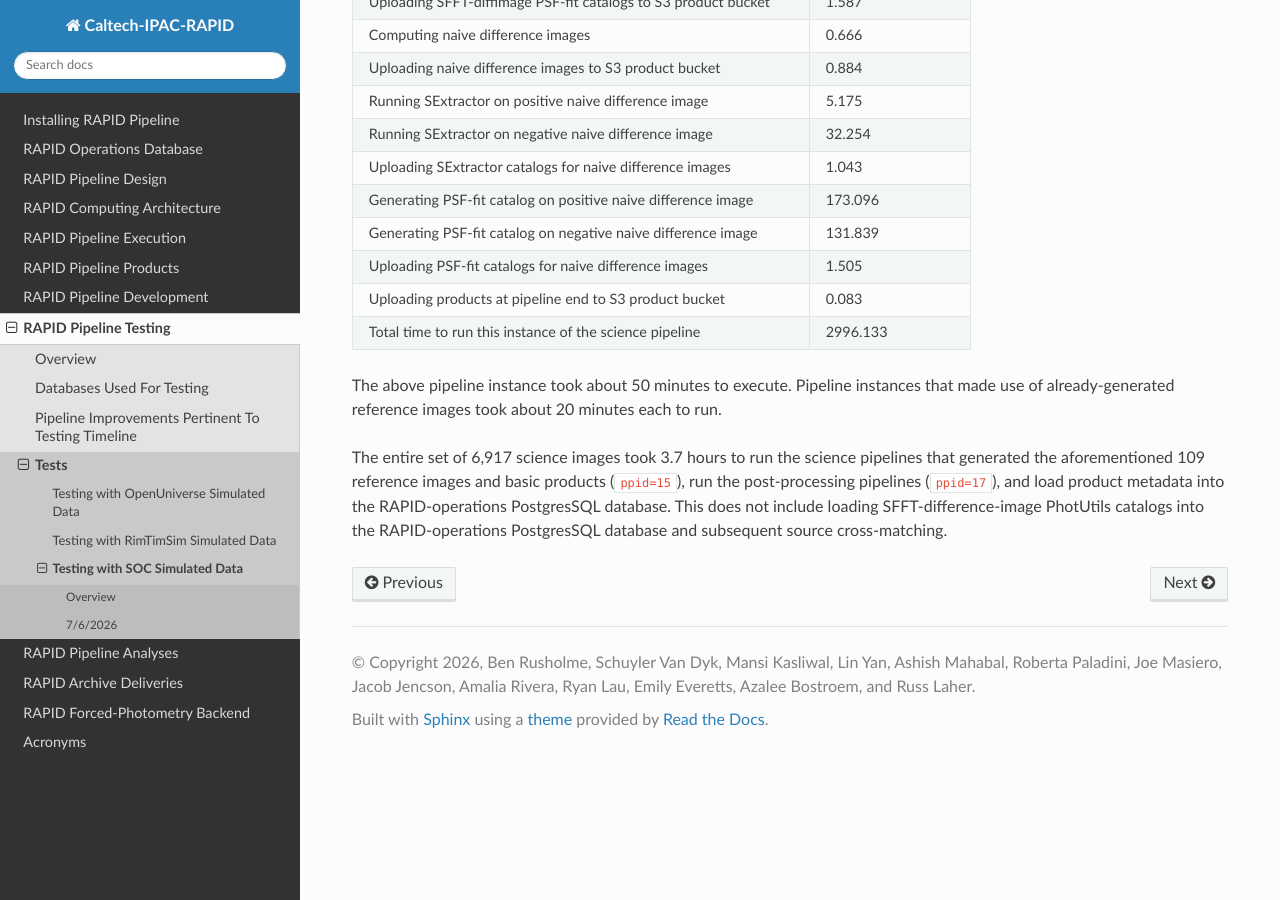
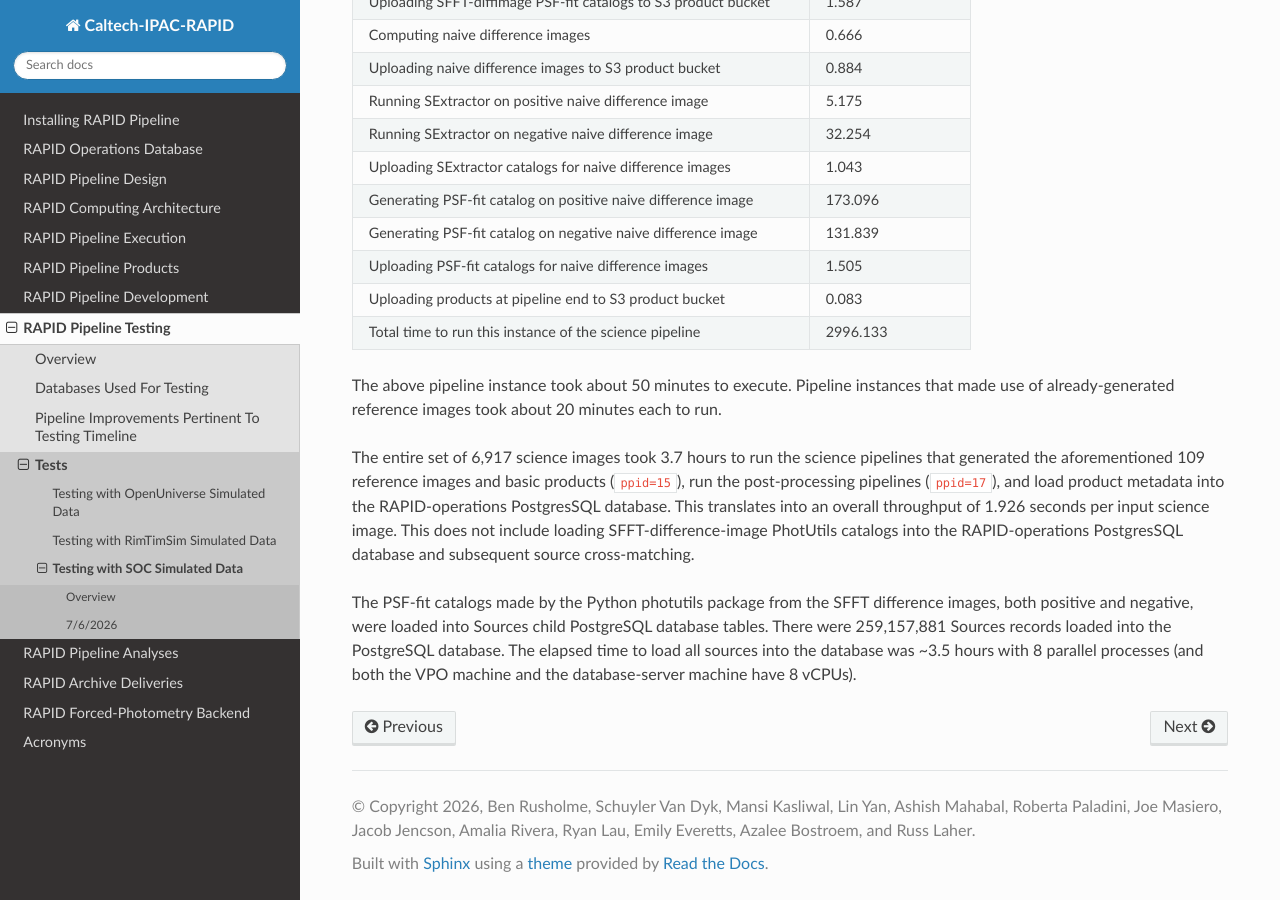
Before and after one commit to Caltech-IPAC/rapid, a Sphinx documentation site: the page built from docs/source/dev/socsim_tests.rst, in a window 1280 px wide and 900 px high, scrolled down 6837 px. Built offline with Sphinx 7.4.7 and the Read the Docs theme 3.1.0, drawn with Linux system fonts in a browser that asks for light colours.

Commit message:
Added into about 259,157,881 Sources records loaded into the PostgreSQL database.

```diff
--- a/docs/source/dev/socsim_tests.rst
+++ b/docs/source/dev/socsim_tests.rst
@@ -370,6 +370,13 @@ that made use of already-generated reference images took about 20 minutes each t
 The entire set of 6,917 science images took 3.7 hours to run the science pipelines that
 generated the aforementioned 109 reference images and basic products (``ppid=15``),
 run the post-processing pipelines (``ppid=17``), and load product metadata into the
-RAPID-operations PostgresSQL database.  This does not include loading SFFT-difference-image
+RAPID-operations PostgresSQL database.  This translates into an overall throughput of
+1.926 seconds per input science image.  This does not include loading SFFT-difference-image
 PhotUtils catalogs into the RAPID-operations PostgresSQL database and subsequent
 source cross-matching.
+
+The PSF-fit catalogs made by the Python photutils package from the SFFT difference images,
+both positive and negative, were loaded into Sources child PostgreSQL database tables.
+There were 259,157,881 Sources records loaded into the PostgreSQL database.
+The elapsed time to load all sources into the database was ~3.5 hours with 8 parallel processes
+(and both the VPO machine and the database-server machine have 8 vCPUs).
```
